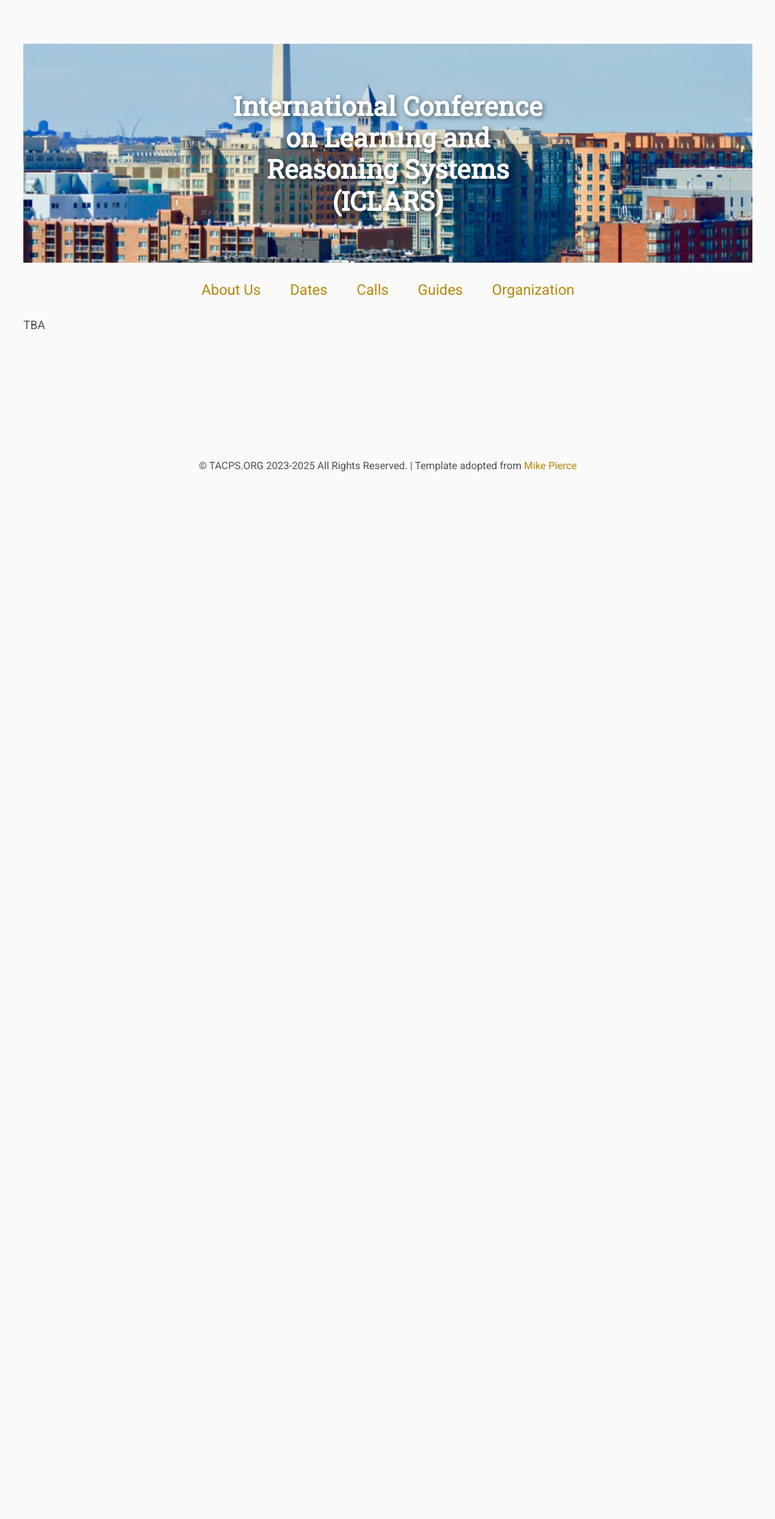
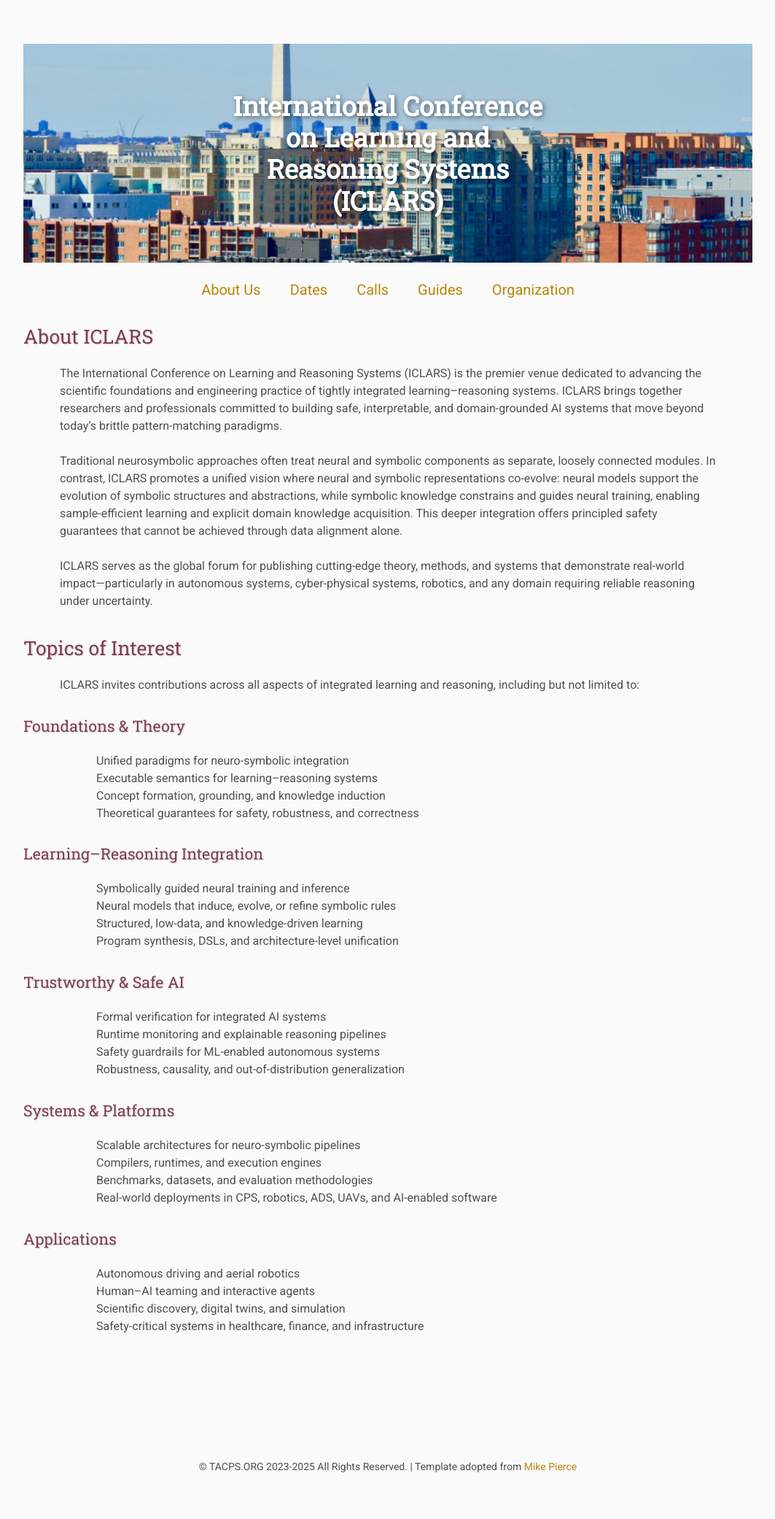
Before and after one commit to ITSEG-MQ/website-iclars-conf, a Jekyll site: the page built from index.html, in a window 1280 px wide. Shown: the whole page at 73% size, without its empty margins (108-1171 px from the left). Built offline with Jekyll 4.4.1, drawn with Linux system fonts in a browser that asks for light colours; before the commit the page ends 900 px from its top, so only the background shows below that.

Commit message:
Add ICLARS conference details and topics of interest
Added detailed content about ICLARS conference, including topics of interest and various aspects of integrated learning and reasoning.

```diff
--- a/index.html
+++ b/index.html
@@ -4,8 +4,69 @@ title: Home
 nav: home
 ---
 
-TBA
+<style>
+h2 {
+    line-height: 1.4;
+    word-break: break-word;
+}
+</style>
 
+<h3>About ICLARS</h3>
+
+<p>The International Conference on Learning and Reasoning Systems (ICLARS) is the premier venue dedicated to advancing the scientific foundations and engineering practice of tightly integrated learning–reasoning systems. ICLARS brings together researchers and professionals committed to building safe, interpretable, and domain-grounded AI systems that move beyond today’s brittle pattern-matching paradigms.</p>
+
+<p>Traditional neurosymbolic approaches often treat neural and symbolic components as separate, loosely connected modules. In contrast, ICLARS promotes a unified vision where neural and symbolic representations co-evolve: neural models support the evolution of symbolic structures and abstractions, while symbolic knowledge constrains and guides neural training, enabling sample-efficient learning and explicit domain knowledge acquisition. This deeper integration offers principled safety guarantees that cannot be achieved through data alignment alone.</p>
+
+<p>ICLARS serves as the global forum for publishing cutting-edge theory, methods, and systems that demonstrate real-world impact—particularly in autonomous systems, cyber-physical systems, robotics, and any domain requiring reliable reasoning under uncertainty.</p>
+
+<h3>Topics of Interest</h3>
+
+<p>ICLARS invites contributions across all aspects of integrated learning and reasoning, including but not limited to:</p>
+
+<h4>Foundations & Theory</h4>
+
+<ul>
+    <li>Unified paradigms for neuro-symbolic integration</li>
+    <li>Executable semantics for learning–reasoning systems</li>
+    <li>Concept formation, grounding, and knowledge induction</li>
+    <li>Theoretical guarantees for safety, robustness, and correctness</li>
+</ul>
+
+<h4>Learning–Reasoning Integration</h4>
+
+<ul>
+    <li>Symbolically guided neural training and inference</li>
+    <li>Neural models that induce, evolve, or refine symbolic rules</li>
+    <li>Structured, low-data, and knowledge-driven learning</li>
+    <li>Program synthesis, DSLs, and architecture-level unification</li>
+</ul>
+
+<h4>Trustworthy & Safe AI</h4>
+
+<ul>
+    <li>Formal verification for integrated AI systems</li>
+    <li>Runtime monitoring and explainable reasoning pipelines</li>
+    <li>Safety guardrails for ML-enabled autonomous systems</li>
+    <li>Robustness, causality, and out-of-distribution generalization</li>
+</ul>
+
+<h4>Systems & Platforms</h4>
+
+<ul>
+    <li>Scalable architectures for neuro-symbolic pipelines</li>
+    <li>Compilers, runtimes, and execution engines</li>
+    <li>Benchmarks, datasets, and evaluation methodologies</li>
+    <li>Real-world deployments in CPS, robotics, ADS, UAVs, and AI-enabled software</li>
+</ul>
+
+<h4>Applications</h4>
+
+<ul>
+    <li>Autonomous driving and aerial robotics</li>
+    <li>Human–AI teaming and interactive agents</li>
+    <li>Scientific discovery, digital twins, and simulation</li>
+    <li>Safety-critical systems in healthcare, finance, and infrastructure</li>
+</ul>
 <!-- <style>
 /* 修复 h2 标题换行重叠问题 */
 h2 {
```
